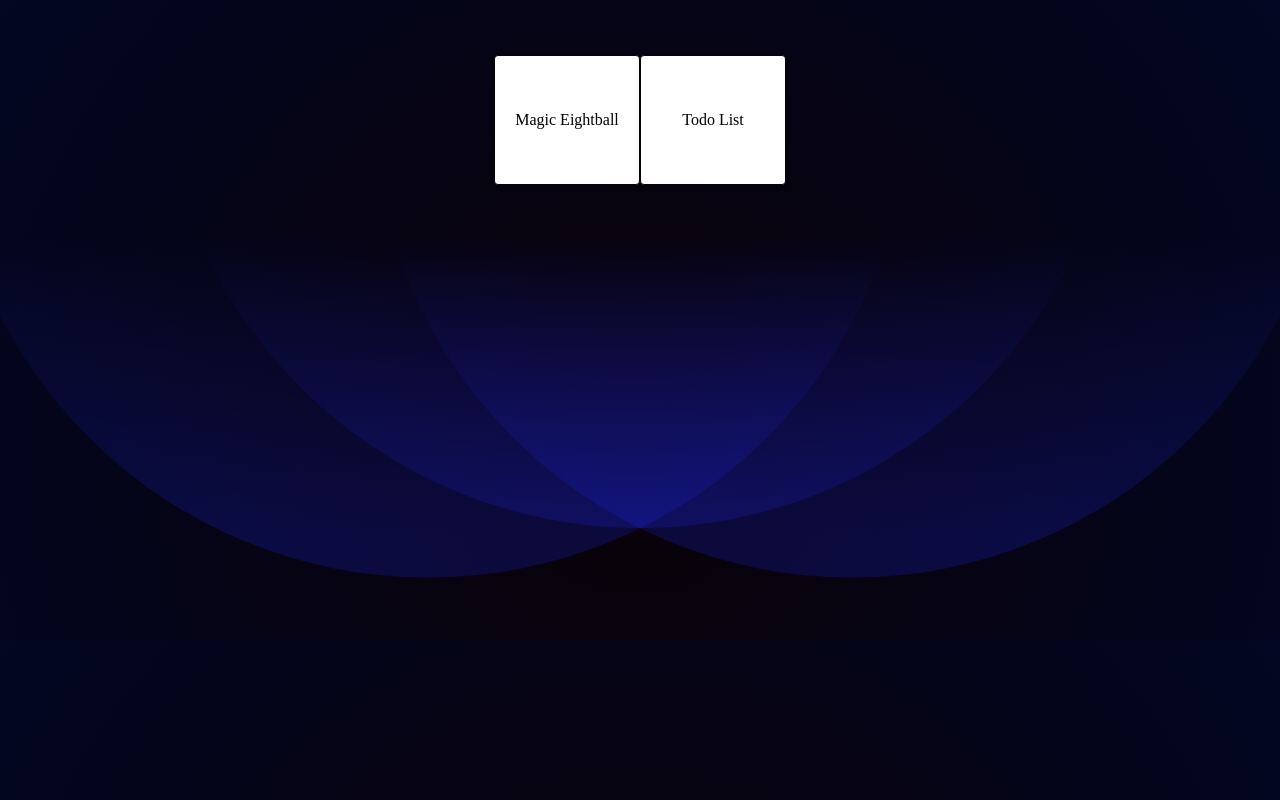
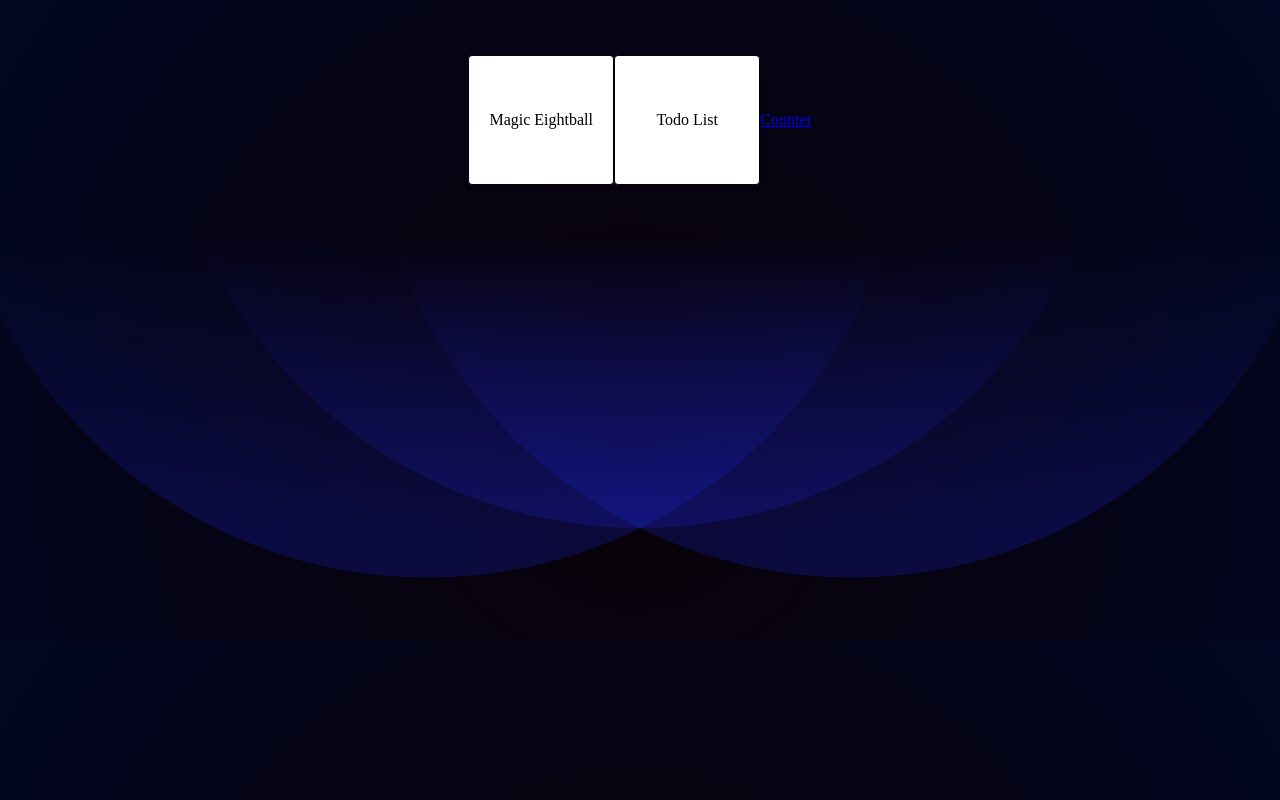
Before and after one commit to JoeyZ56/my-dev-journal, a React (Vite) app: page / in a window 1280 px wide. Built offline with nearby package versions, Linux system fonts and the light colour scheme.

Commit message:
added counter to array of project links

```diff
--- a/src/pages/Home/Home.jsx
+++ b/src/pages/Home/Home.jsx
@@ -11,6 +11,9 @@ const Home = () => {
         <Link to="/todo-list" className="project-link2">
           Todo List
         </Link>
+        <Link to="/counter" className="project-link3">
+          Counter
+        </Link>
       </div>
     </div>
   );
```
